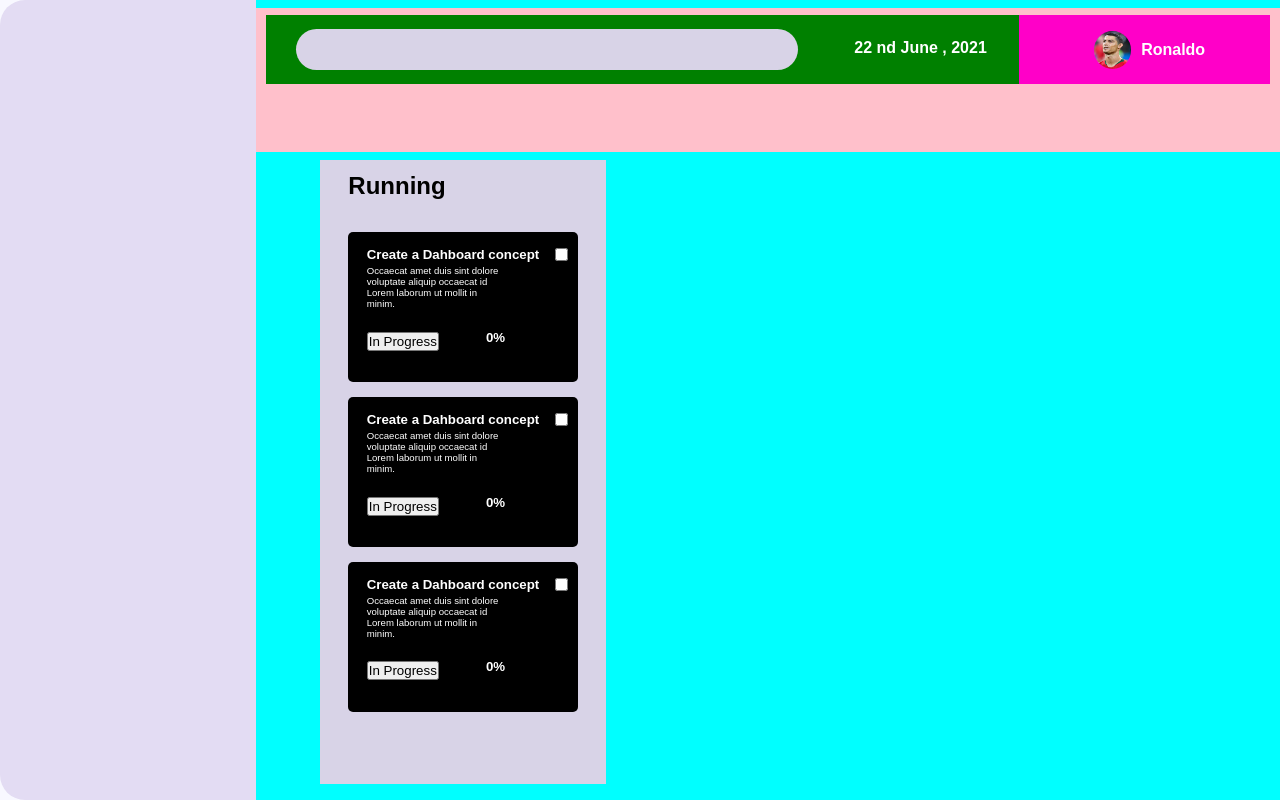
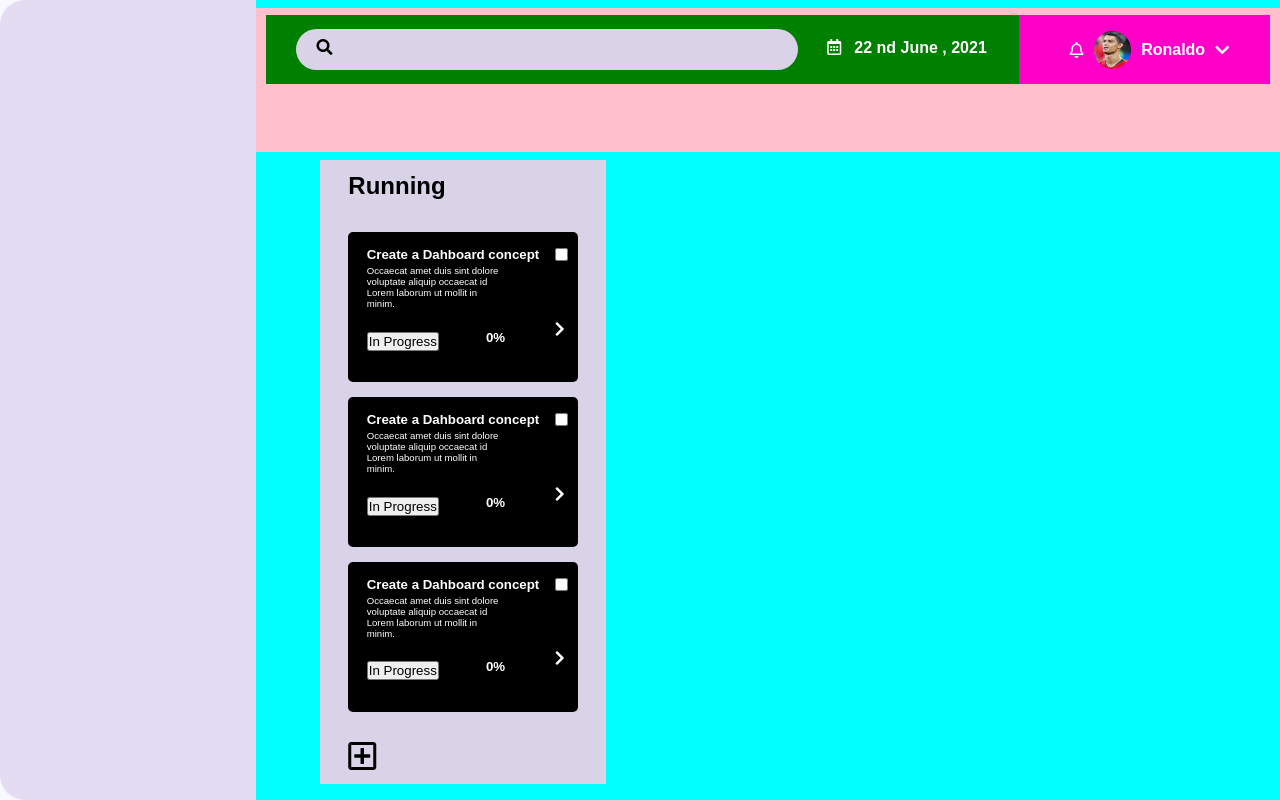
Before and after one commit to fareez-ahamed/dashboard, a React (Create React App) app in the folder dashboard/: page / in a window 1280 px wide. Built offline with nearby package versions, Linux system fonts and the light colour scheme.

Commit message:
Renamed all the components

```diff
--- a/dashboard/public/index.html
+++ b/dashboard/public/index.html
@@ -10,6 +10,12 @@
       content="Web site created using create-react-app"
     />
     <link rel="apple-touch-icon" href="%PUBLIC_URL%/logo192.png" />
+    <link
+      rel="stylesheet"
+      href="https://use.fontawesome.com/releases/v5.13.0/css/all.css"
+      integrity="sha384-Bfad6CLCknfcloXFOyFnlgtENryhrpZCe29RTifKEixXQZ38WheV+i/6YWSzkz3V"
+      crossorigin="anonymous"
+    />
     <!--
       manifest.json provides metadata used when your web app is installed on a
       user's mobile device or desktop. See https://developers.google.com/web/fundamentals/web-app-manifest/
--- a/dashboard/src/Child1.js
+++ /dev/null
@@ -1,45 +0,0 @@
-import React from 'react'
-import './index.css';
-import logo from './ronaldo.png';
-const Child1 = (props) => {
-
-
-
-    // var date  = new Date();
-    // var options = { weekday: 'long', year: 'numeric', month: 'long', day: 'numeric' };
-
-    // var today=(date.toLocaleDateString("en-US", { day: 'numeric' })+ " "+ date.toLocaleDateString("en-US", { month: 'short' })+ " ,    " + date.toLocaleDateString("en-US", { year: 'numeric' }))
-
-    const nth = function (d) {
-        if (d > 3 && d < 21) return 'th';
-        switch (d % 10) {
-            case 1: return "st";
-            case 2: return "nd";
-            case 3: return "rd";
-            default: return "th";
-        }
-    }
-    const fortnightAway = new Date();
-    const date = fortnightAway.getDate();
-    const month = ["January", "February", "March", "April", "May", "June", "July", "August", "September", "October", "November", "December"][fortnightAway.getMonth()];
-
-    var today = `${date} ${nth(date)}  ${month} , ${fortnightAway.getFullYear()}`;
-    return (
-        <div className="child1">
-            <input name="inp" className="input" autoComplete="off" />
-            <i className="fas fa-search"></i>
-            <div className="date">
-                <i className="far fa-calendar-alt"></i>
-                <h4 className="time">{today}</h4>
-            </div>
-            <div className="profile">
-                <i className="far fa-bell"></i>
-                <img src={logo} className="rnimg"/>
-                <h4 className="profilename">{props.profilename}</h4>
-                <i class="fas fa-chevron-down"></i>
-            </div>
-        </div>
-    )
-}
-
-export default Child1;
--- /dev/null
+++ b/dashboard/src/Header.js
@@ -0,0 +1,59 @@
+import React from "react";
+import "./index.css";
+import "./index.css";
+import logo from "./ronaldo.png";
+
+const Header = () => {
+  const nth = (d) => {
+    if (d > 3 && d < 21) return "th";
+    switch (d % 10) {
+      case 1:
+        return "st";
+      case 2:
+        return "nd";
+      case 3:
+        return "rd";
+      default:
+        return "th";
+    }
+  };
+  const fortnightAway = new Date();
+  const date = fortnightAway.getDate();
+  const month = [
+    "January",
+    "February",
+    "March",
+    "April",
+    "May",
+    "June",
+    "July",
+    "August",
+    "September",
+    "October",
+    "November",
+    "December",
+  ][fortnightAway.getMonth()];
+
+  var today = `${date} ${nth(date)}  ${month} , ${fortnightAway.getFullYear()}`;
+  return (
+    <div className="header">
+      <div className="child1">
+        <input name="inp" className="input" autoComplete="off" />
+        <i className="fas fa-search"></i>
+        <div className="date">
+          <i className="far fa-calendar-alt"></i>
+          <h4 className="time">{today}</h4>
+        </div>
+        <div className="profile">
+          <i className="far fa-bell"></i>
+          <img src={logo} className="rnimg" alt="Not-found" />
+          <h4 className="profilename">Ronaldo</h4>
+          <i class="fas fa-chevron-down"></i>
+        </div>
+      </div>
+      {/* <Child1 profilename="Ronaldo"/> */}
+    </div>
+  );
+};
+
+export default Header;
--- a/dashboard/src/Item0.js
+++ /dev/null
@@ -1,15 +0,0 @@
-import React from 'react'
-import './index.css';
-import Child1 from './Child1';
-
-
-const Item0 = () => {
-    return (
-        <div className="item0">
-            <Child1 profilename="Ronaldo"/>
-
-        </div>
-    )
-}
-
-export default Item0
--- a/dashboard/src/Item1.js
+++ /dev/null
@@ -1,17 +0,0 @@
-import React from 'react';
-import './index.css';
-import RunningCard from './RunningCard';
-const Item1 = () => {
-    return (
-        <div className="item1">
-            {/* <h2>Running Projects</h2> */}
-            <h2 className="titles">Running</h2>
-            <RunningCard/>
-            <RunningCard/>
-            <RunningCard/>
-            <i className="far fa-plus-square"></i>
-        </div>
-    )
-}
-
-export default Item1
--- a/dashboard/src/Mainbody.js
+++ b/dashboard/src/Mainbody.js
@@ -1,17 +1,17 @@
-import React from 'react'
-import './index.css';
-import Item0 from './Item0';
-import Item1 from './Item1';
-
+import React from "react";
+import "./index.css";
+import Header from "./Header";
+// import Item1 from './Item1';
+import Runningprojects from "./Runningprojects";
 
 const Mainbody = () => {
-    return (
-        <div className="items">
-            <Item0/>
-            <Item1/>
-
-        </div>
-    )
-}
+  return (
+    <div className="items">
+      <Header />
+      {/* <Item1/>     */}
+      <Runningprojects />
+    </div>
+  );
+};
 
 export default Mainbody;
--- a/dashboard/src/RunningCard.js
+++ /dev/null
@@ -1,17 +0,0 @@
-import React from 'react'
-import './index.css';
-
-const RunningCard = () => {
-    return (
-        <div className="card">
-            <h5 className="cardtitle">Create a Dahboard concept</h5>
-            <input class="cardcheck" type="checkbox" />
-            <p className="para4">Occaecat amet duis sint dolore voluptate aliquip occaecat id Lorem laborum ut mollit in minim.
-            </p>
-            <button className="cardbtn" id="run">In Progress</button><h5 className="cardperc">0%</h5>
-            <i className="fas fa-chevron-right"></i>
-        </div>
-    )
-}
-
-export default RunningCard;
--- /dev/null
+++ b/dashboard/src/RunningProjectsCard.js
@@ -0,0 +1,22 @@
+import React from "react";
+import "./index.css";
+
+const RunningProjectsCard = () => {
+  return (
+    <div className="card">
+      <h5 className="cardtitle">Create a Dahboard concept</h5>
+      <input class="cardcheck" type="checkbox" />
+      <p className="para4">
+        Occaecat amet duis sint dolore voluptate aliquip occaecat id Lorem
+        laborum ut mollit in minim.
+      </p>
+      <button className="cardbtn" id="run">
+        In Progress
+      </button>
+      <h5 className="cardperc">0%</h5>
+      <i className="fas fa-chevron-right"></i>
+    </div>
+  );
+};
+
+export default RunningProjectsCard;
--- /dev/null
+++ b/dashboard/src/Runningprojects.js
@@ -0,0 +1,17 @@
+import React from "react";
+import "./index.css";
+import RunningProjectsCard from "./RunningProjectsCard";
+const Runningprojects = () => {
+  return (
+    <div className="item1">
+      {/* <h2>Running Projects</h2> */}
+      <h2 className="titles">Running</h2>
+      <RunningProjectsCard />
+      <RunningProjectsCard />
+      <RunningProjectsCard />
+      <i className="far fa-plus-square"></i>
+    </div>
+  );
+};
+
+export default Runningprojects;
--- a/dashboard/src/index.css
+++ b/dashboard/src/index.css
@@ -50,7 +50,7 @@ body{
 .item1,.item2,.item3{
   margin-left: 12.5px;
 }
-.item0{
+.header{
   position: absolute;
   top:1%;
   width:100%;
@@ -62,6 +62,8 @@ body{
   width:98%;
 
   height: 48%;
+  display: flex;
+  flex-direction: row;
 
   position: absolute;
   top: 5%;
@@ -134,6 +136,7 @@ left:5%;
 }
 .fa-bell,.fa-chevron-down{
   margin-left:10px;
+  color: aliceblue ;
 }
 
 .profilename{
```
